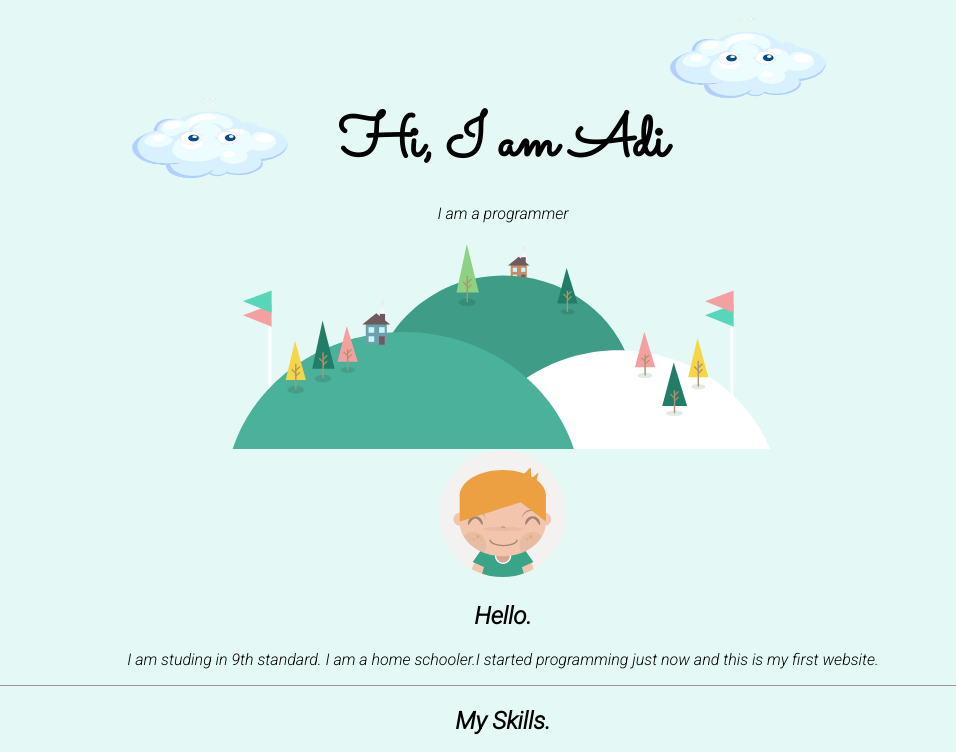
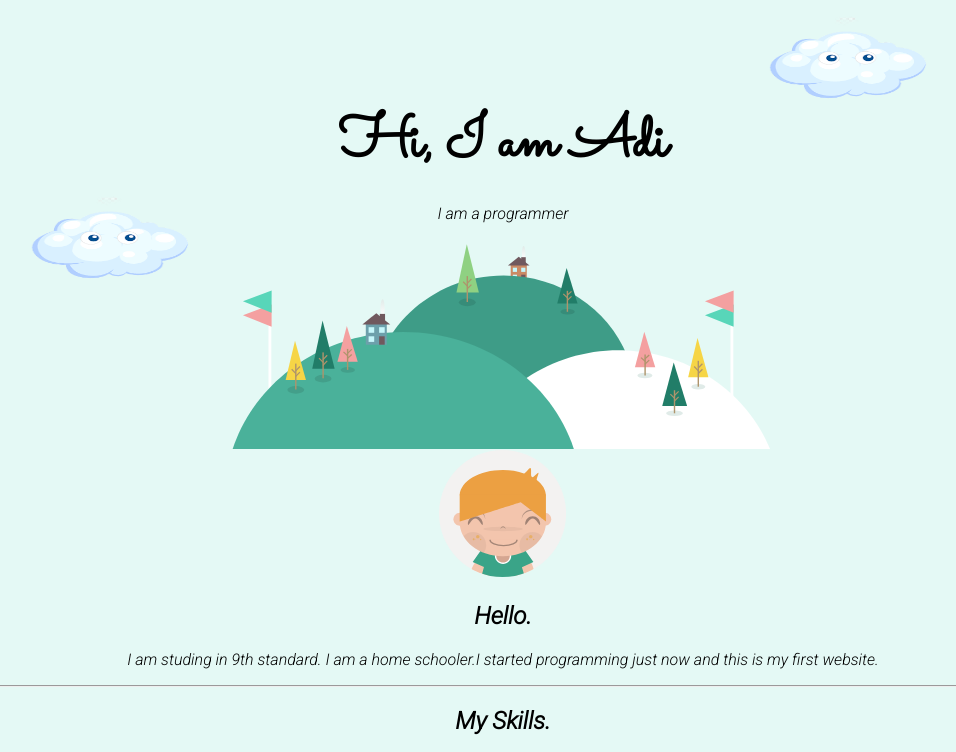
Before and after one commit to kapdivyang/cv1, a plain HTML site: page index.html in a window 1280 px wide. Shown: the top 752 px of the page, without its empty margins (137-1093 px from the left). Drawn offline with Linux system fonts and the light colour scheme; grey boxes are pictures that could not be loaded.

Commit message:
Update styles.css

```diff
--- a/css/styles.css
+++ b/css/styles.css
@@ -37,7 +37,7 @@ body {
   height: 30%;
   width: 15%;
   position: absolute;
-  right: 300px;
+  right: 200px;
   top: 0;
 }
 
@@ -45,8 +45,8 @@ body {
   position: absolute;
   height: 30%;
   width: 15%;
-  left: 250px;
-  bottom: 200px;
+  left: 150px;
+  bottom: 100px;
 }
 
 .land {
```
